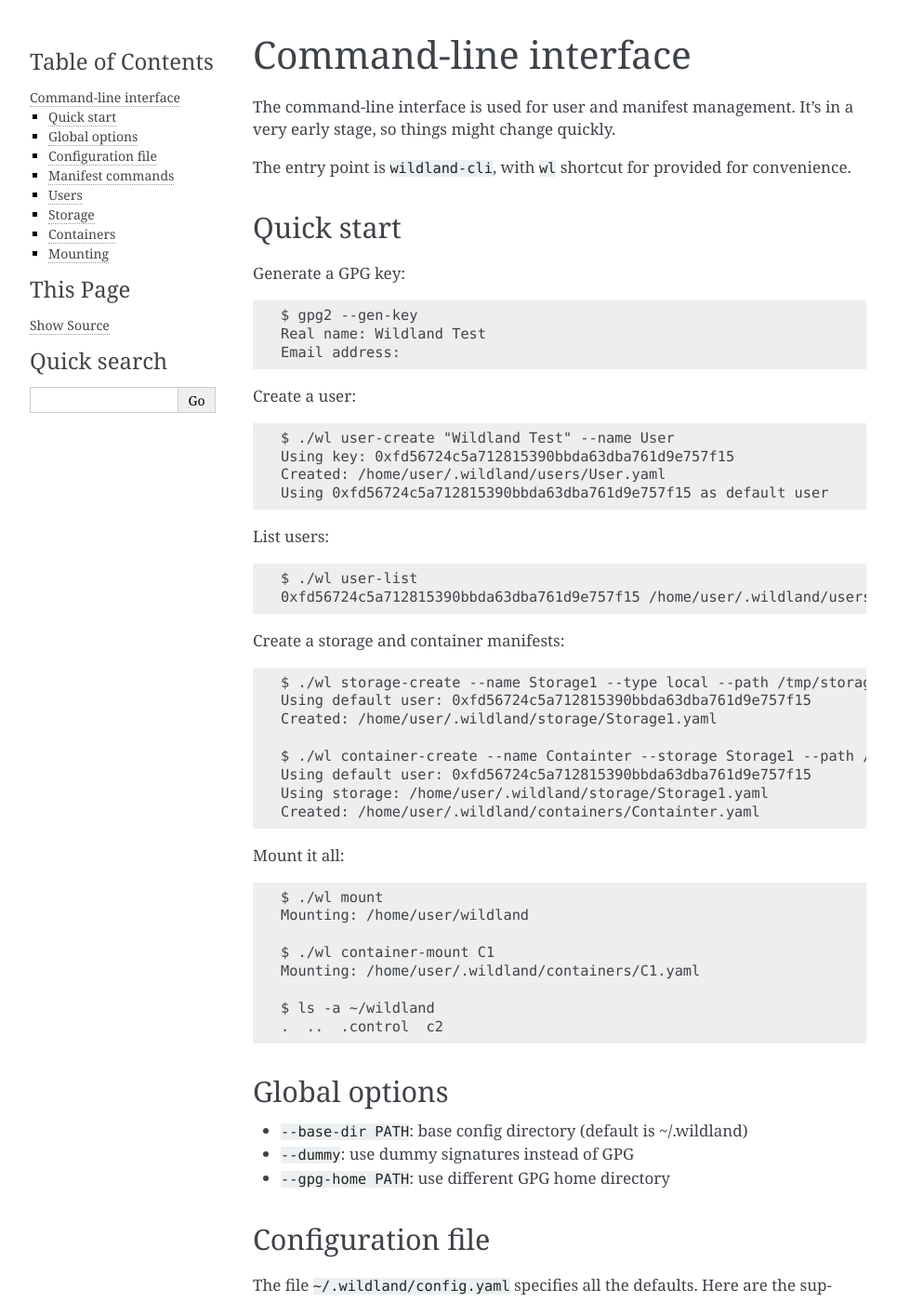
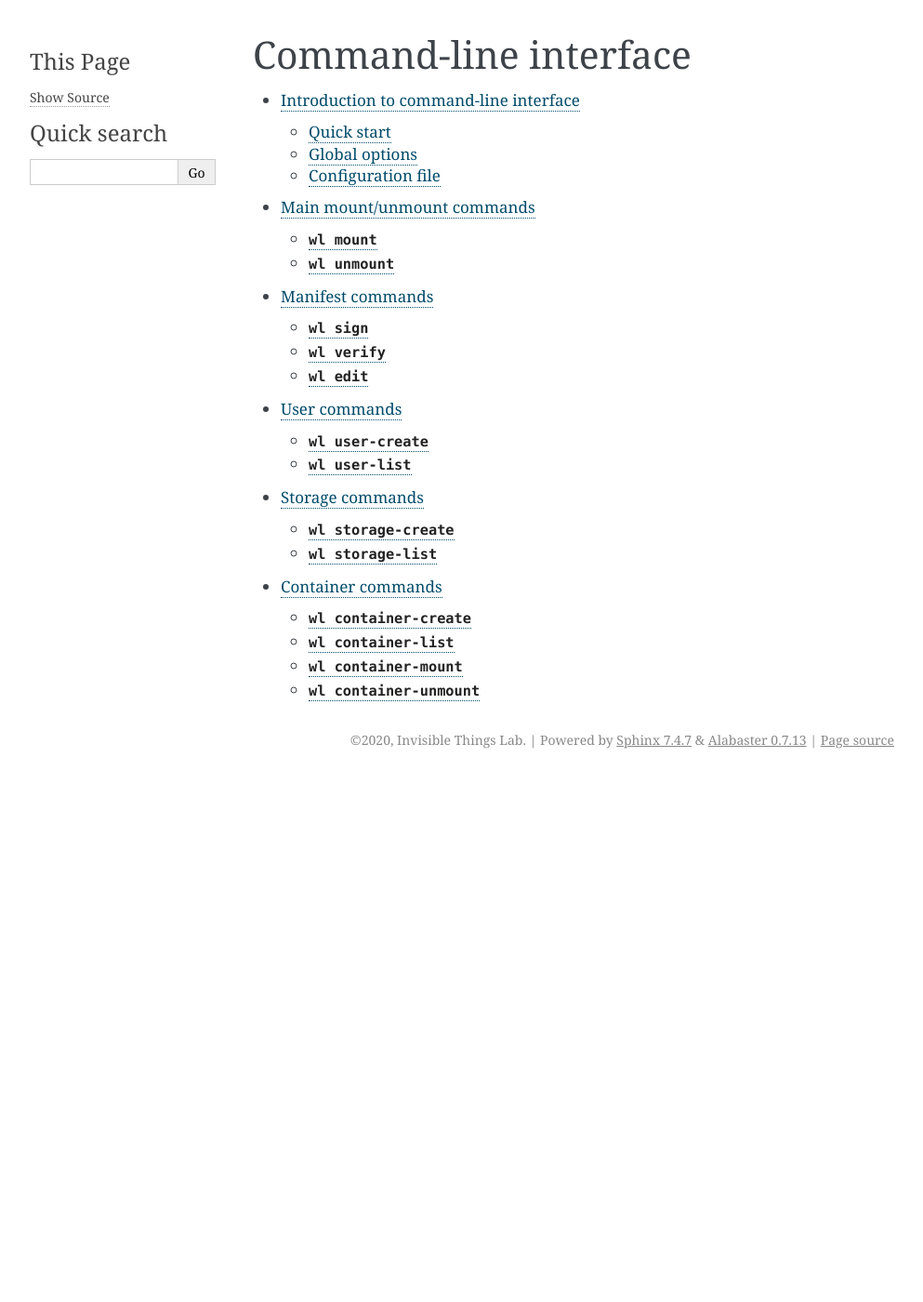
Before and after one commit to golemfoundation/wildland-client, a Sphinx documentation site: the page built from Documentation/cli.rst, in a window 1280 px wide and 1400 px high. Shown: the whole window at 93% size, without its empty margins (148-1141 px from the left). Built offline with Sphinx 7.4.7, drawn with Linux system fonts in a browser that asks for light colours; some of the changed text lies outside the part shown.

Commit message:
Use sphinx-argparse to generate CLI documentation

```diff
--- a/Documentation/cli.rst
+++ b/Documentation/cli.rst
@@ -1,154 +1,12 @@
 Command-line interface
 ======================
 
-The command-line interface is used for user and manifest management. It's in a
-very early stage, so things might change quickly.
+.. toctree::
+   :maxdepth: 2
 
-The entry point is ``wildland-cli``, with ``wl`` shortcut for provided for
-convenience.
-
-Quick start
------------
-
-Generate a GPG key::
-
-   $ gpg2 --gen-key
-   Real name: Wildland Test
-   Email address:
-
-Create a user::
-
-   $ ./wl user-create "Wildland Test" --name User
-   Using key: 0xfd56724c5a712815390bbda63dba761d9e757f15
-   Created: /home/user/.wildland/users/User.yaml
-   Using 0xfd56724c5a712815390bbda63dba761d9e757f15 as default user
-
-List users::
-
-   $ ./wl user-list
-   0xfd56724c5a712815390bbda63dba761d9e757f15 /home/user/.wildland/users/User.yaml
-
-Create a storage and container manifests::
-
-   $ ./wl storage-create --name Storage1 --type local --path /tmp/storage
-   Using default user: 0xfd56724c5a712815390bbda63dba761d9e757f15
-   Created: /home/user/.wildland/storage/Storage1.yaml
-
-   $ ./wl container-create --name Containter --storage Storage1 --path /C1
-   Using default user: 0xfd56724c5a712815390bbda63dba761d9e757f15
-   Using storage: /home/user/.wildland/storage/Storage1.yaml
-   Created: /home/user/.wildland/containers/Containter.yaml
-
-Mount it all::
-
-   $ ./wl mount
-   Mounting: /home/user/wildland
-
-   $ ./wl container-mount C1
-   Mounting: /home/user/.wildland/containers/C1.yaml
-
-   $ ls -a ~/wildland
-   .  ..  .control  c2
-
-Global options
---------------
-
-* ``--base-dir PATH``: base config directory (default is ~/.wildland)
-* ``--dummy``: use dummy signatures instead of GPG
-* ``--gpg-home PATH``: use different GPG home directory
-
-Configuration file
-------------------
-
-The file ``~/.wildland/config.yaml`` specifies all the defaults. Here are the
-supported fields:
-
-* ``user_dir``: path for user manifests, default ``~/.wildland/users``
-* ``storage_dir``: path for storage manifests, default ``~/.wildland/storage``
-* ``container_dir``: path for container manifests, default ``~/.wildland/containers``
-* ``mount_dir``: path to mount Wildland in, default ``~/wildland``
-* ``dummy``: if true, use dummy signatures instead of GPG
-* ``gpg_home``: path to GPG home directory
-* ``default_user`` (as key fingerprint): default user for newly created manifests
-
-Manifest commands
------------------
-
-The following commands work on all the manifests:
-
-* ``wl sign`` - sign a manifest file
-
-  * ``wl sign``: read from stdin, write to stdout
-  * ``wl sign INPUT_FILE``: read from file, write to stdout
-  * ``wl sign [INPUT_FILE] -o OUTPUT_FILE``: write to a file
-  * ``wl sign -i FILE``: sign in-place (save to the same file)
-
-* ``wl verify`` - verify a signature
-
-  * ``wl verify``: read from stdin
-  * ``wl verify FILE``: read from file
-
-* ``wl edit FILE`` - edit a file, then check and sign it (``visudo``-style)
-
-  * ``--editor`` - use a specific editor command instead of ``$EDITOR``
-
-In addition, these commands work on specific types of manifests:
-
-* ``wl user-{sign,verify,edit}``
-* ``wl storage-{sign,verify,edit}``
-* ``wl container-{sign,verify,edit}``
-
-When the type of manifest is known, you can refer to a manifest just by a short
-name (e.g. ``wl container-sign C1`` will know to look for
-``~/.wildland/users/C1.yaml``). The manifests will also be verified against
-schema.
-
-Users
------
-
-* ``wl user-create KEY`` - create a new user
-
-  * ``KEY`` is GPG key identifier
-  * ``--name NAME``: name to use for the manifest
-
-* ``wl user-list``: list known users
-
-Storage
--------
-
-* ``wl storage-create`` - create a new user
-
-  * ``--user USER``: user name to use for signing
-  * ``--name NAME``: name to use for the manifest
-  * ``--type``: storage type (only ``local`` is supported for now)
-  * ``--path PATH``: path for local storage
-
-* ``wl storage-list``: list known storages
-
-Containers
-----------
-
-* ``wl container-create`` - create a new container
-
-  * ``--user USER``: user name to use for signing
-  * ``--name NAME``: name to use for the manifest
-  * ``--path PATH``: mount path for container (can be repeated)
-  * ``--storage STORAGE``: storage to use for container (can be repeated)
-
-* ``wl container-list``: list known containers
-
-* ``wl container-mount CONTAINER``: mount a container
-
-* ``wl container-unmount CONTAINER``: unmount a container
-
-  * ``wl container-unmount --path PATH``: unmount a container mounted under a
-    specific path
-
-
-Mounting
---------
-
-* ``wl mount``: mount the Wildland filesystem (see ``mount_dir`` in
-  Configuration file)
-
-* ``wl unmount``: unmount the Wildland filesystem
+   cli_intro
+   cli_mount
+   cli_manifest
+   cli_user
+   cli_storage
+   cli_container
--- a/Documentation/conf.py
+++ b/Documentation/conf.py
@@ -44,6 +44,7 @@ extensions = [
     'sphinx.ext.intersphinx',
     'sphinx.ext.viewcode',
     'sphinx.ext.napoleon',
+    'sphinxarg.ext',
 ]
 
 # Add any paths that contain templates here, relative to this directory.
```
Also changed, not shown: Documentation/cli_container.rst (added, +42 -0 lines), Documentation/cli_intro.rst (added, +73 -0 lines), Documentation/cli_manifest.rst (added, +43 -0 lines), Documentation/cli_mount.rst (added, +21 -0 lines), Documentation/cli_storage.rst (added, +22 -0 lines), Documentation/cli_user.rst (added, +21 -0 lines), 2 other files.
